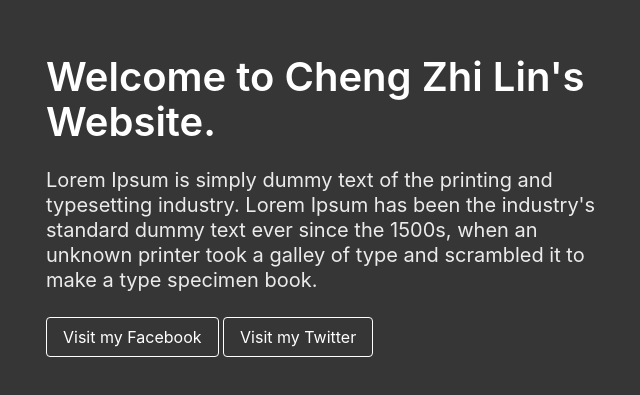
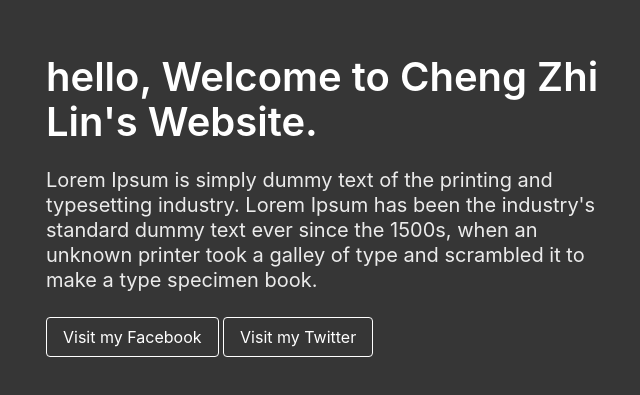
Before and after one commit to kalyn10/chengzhilin.github.io, a plain HTML site: page index.html in a window 1280 px wide. Shown: the part 195-590 px from the top of the page, without its empty margins (312-952 px from the left). Drawn offline with nearby package versions, Linux system fonts and the light colour scheme.

Commit message:
Update index.html

```diff
--- a/index.html
+++ b/index.html
@@ -13,7 +13,7 @@
             <div class="columns is-vcentered is-centered">
                 <div class="column is-6">
                     <div class="block">
-                        <h1 class="title is-2">Welcome to Cheng Zhi Lin's Website.</h1>
+                        <h1 class="title is-2">hello, Welcome to Cheng Zhi Lin's Website.</h1>
                     </div>
                     <div class="block">
                         <h2 class="subtitle">Lorem Ipsum is simply dummy text of the printing and typesetting industry. Lorem Ipsum has been the industry's standard dummy text ever since the 1500s, when an unknown printer took a galley of type and scrambled it to make a type specimen book.<br>
```
